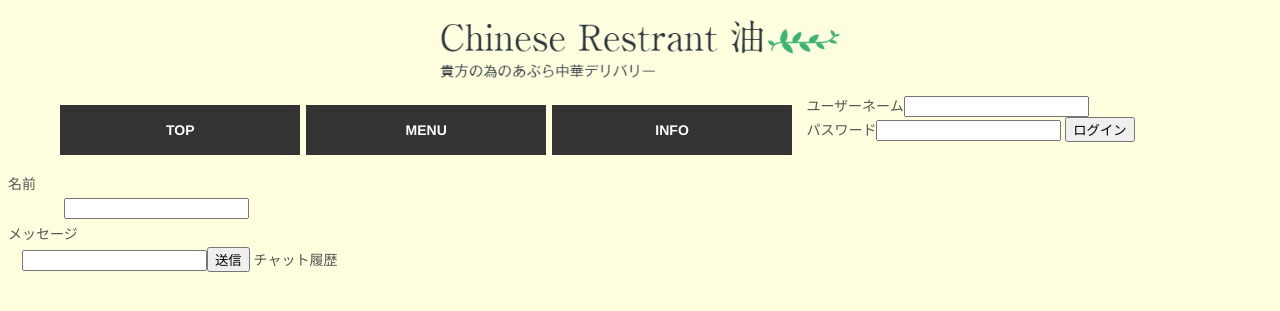
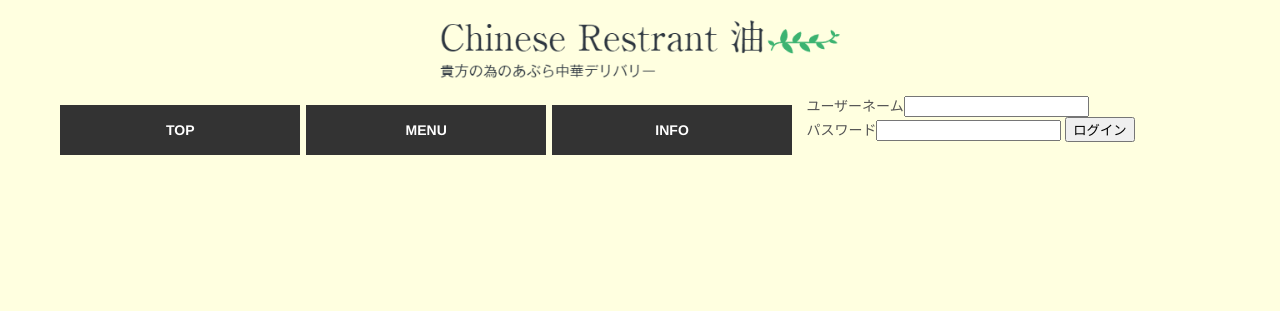
Before and after one commit to georgiacraftsman/shop, a PHP site: page /index.php in a window 1280 px wide. Shown: the top 311 px of the page. Run offline with PHP 8.4, Linux system fonts and the light colour scheme; data that the repository does not hold is empty.

Commit message:
Update t_index.php

```diff
--- a/shop/t_index.php
+++ b/shop/t_index.php
@@ -48,16 +48,6 @@
             </div>
 
     </body>
-    <form method="post" action="chat.php">
-        <p>名前</p>　　　　<input type="text" name="name">
-        <p>メッセージ</p>　<input type="text" name="message">
-
-        <button name="send" type="submit">送信</button>
-
-        チャット履歴
-    </form>
-
-
 
 </table>
 
```
